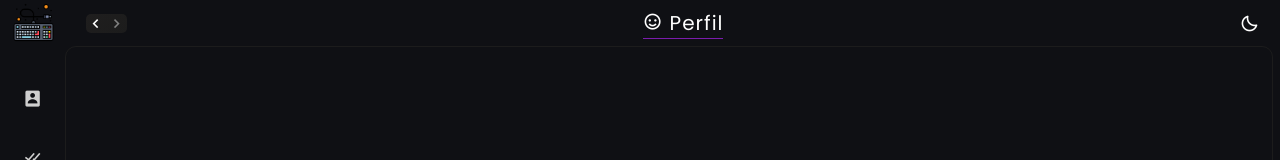
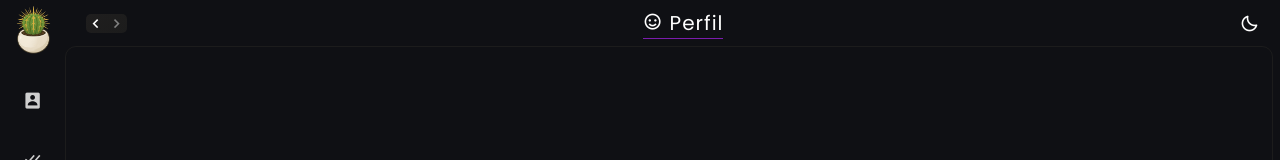
Before and after one commit to Michael-Chacon/portfolio, a React (Vite) app: page / in a window 1280 px wide. Shown: the top 160 px of the page. Built offline with nearby package versions, Linux system fonts and the light colour scheme.

Commit message:
style: ✨ Favicon personalizado añadido al portafolio
Se incorporó un favicon personalizado para mejorar la identidad visual del sitio en las pestañas del navegador y ofrecer una apariencia más profesional.

```diff
--- a/index.html
+++ b/index.html
@@ -2,7 +2,7 @@
 <html lang="es">
   <head>
     <meta charset="UTF-8" />
-    <link rel="icon" type="image/svg+xml" href="/vite.svg" />
+    <link rel="icon" type="image/svg+xml" href="/favicon.png" />
     <link rel="stylesheet" href="/style.css">
     <meta name="viewport" content="width=device-width, initial-scale=1.0" />
     <title>Portfolio</title>
--- a/src/ContainerPrincipal.css
+++ b/src/ContainerPrincipal.css
@@ -15,8 +15,7 @@
 }
 
 .menu__logo {
-    height: 45px;
-    margin-bottom: 18px;
+    height: 65px;
 }
 
 .menu__opciones {
--- a/src/ContainerPrincipal.jsx
+++ b/src/ContainerPrincipal.jsx
@@ -15,7 +15,7 @@ export function ContainerPrincipal() {
       <section className="container">
         <aside className="menu">
           <div>
-            <img className="menu__logo" src="logo.png" alt="logo portfolio Alexis" />
+            <img className="menu__logo" src="favicon.png" alt="logo portfolio Alexis" />
             <ul className="menu__opciones">
               <NavLink to="/perfil" className="menu__secciones" data-tooltip-id="perfil" data-tooltip-content="Perfil"><i className='bx bxs-user-rectangle'></i></NavLink>
               <Tooltip id='perfil' className='tooltip-personalizado' place='right' />
```
Also changed, not shown: public/favicon.png (added).
